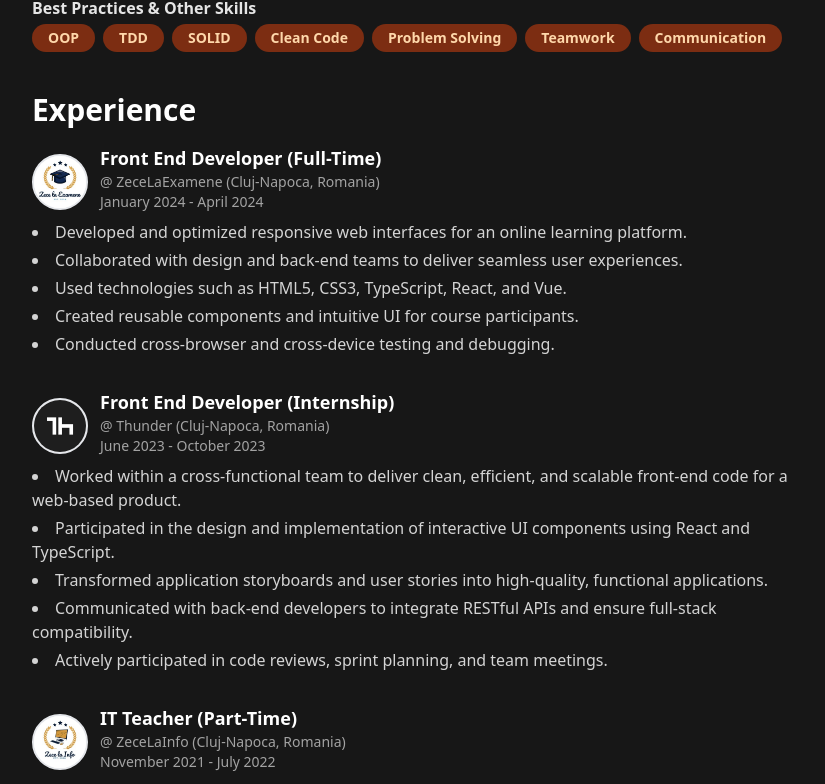
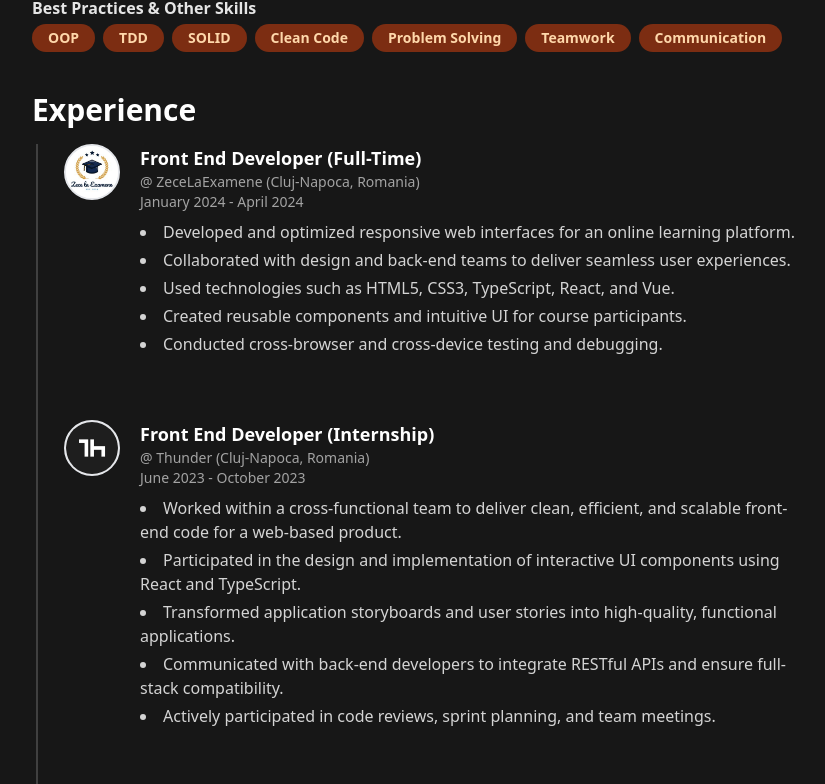
Before and after one commit to LupsaLaurentiu/Portfolio, a React (Vite) app: page / in a window 1280 px wide. Shown: the part 852-1636 px from the top of the page, without its empty margins (392-1217 px from the left). Built offline with nearby package versions, Linux system fonts and the light colour scheme.

Commit message:
Last Version, Still some things to change

```diff
--- a/src/MainComponent/Experience.tsx
+++ b/src/MainComponent/Experience.tsx
@@ -51,15 +51,24 @@ export default function Experience() {
   return (
     <section className="mb-10 max-w-3xl">
       <h2 className="text-2xl md:text-3xl font-bold mb-4">Experience</h2>
-      <div className="space-y-8">
-        {experienceList.map(exp => (
-          <div key={exp.company + exp.period}>
-            <div className="flex items-center gap-3">
+      {/* Timeline container */}
+      <div className="relative pl-8">
+        {/* Linia verticală pe toată înălțimea cardurilor */}
+        <div className="absolute left-1 top-0 w-0.5 h-full bg-neutral-700 z-0" aria-hidden="true" />
+        <div className="space-y-16">
+          {experienceList.map((exp, idx) => (
+            <div key={exp.company + exp.period} className="relative flex items-start">
+              {/* Timeline dot și logo */}
+              <div className="flex flex-col items-center mr-5 z-10">
+                <span className="w-14 h-14 rounded-full border-2 bg-white flex items-center justify-center overflow-hidden">
                   <img
                     src={exp.logo}
                     alt={exp.company + " Logo"}
-                className="w-14 h-14 rounded-full border-2 bg-white object-contain"
+                    className="w-14 h-14 object-contain rounded-full"
                   />
+                </span>
+              </div>
+              {/* Card content */}
               <div>
                 <span className="font-semibold text-white text-lg">
                   {exp.position}
@@ -70,15 +79,15 @@ export default function Experience() {
                 <div className="text-neutral-400 text-sm mb-2">
                   {exp.period}
                 </div>
-              </div>
-            </div>
                 <ul className="list-disc list-inside text-neutral-300 text-base space-y-1">
                   {exp.responsibilities.map((item, i) => (
                     <li key={i}>{item}</li>
                   ))}
                 </ul>
               </div>
+            </div>
           ))}
+        </div>
       </div>
     </section>
   );
```
Lines whose indentation alone changed are shown as unchanged.
